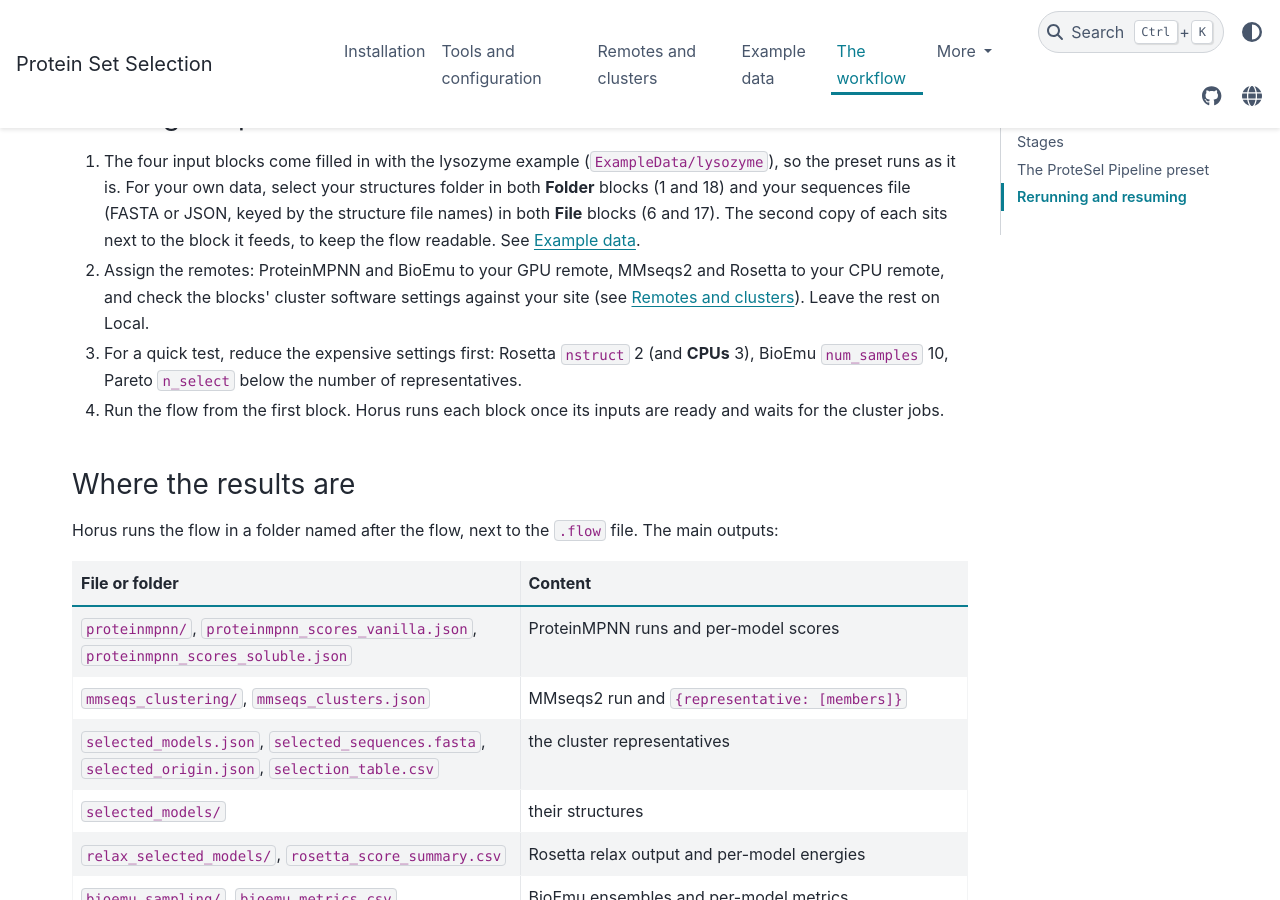
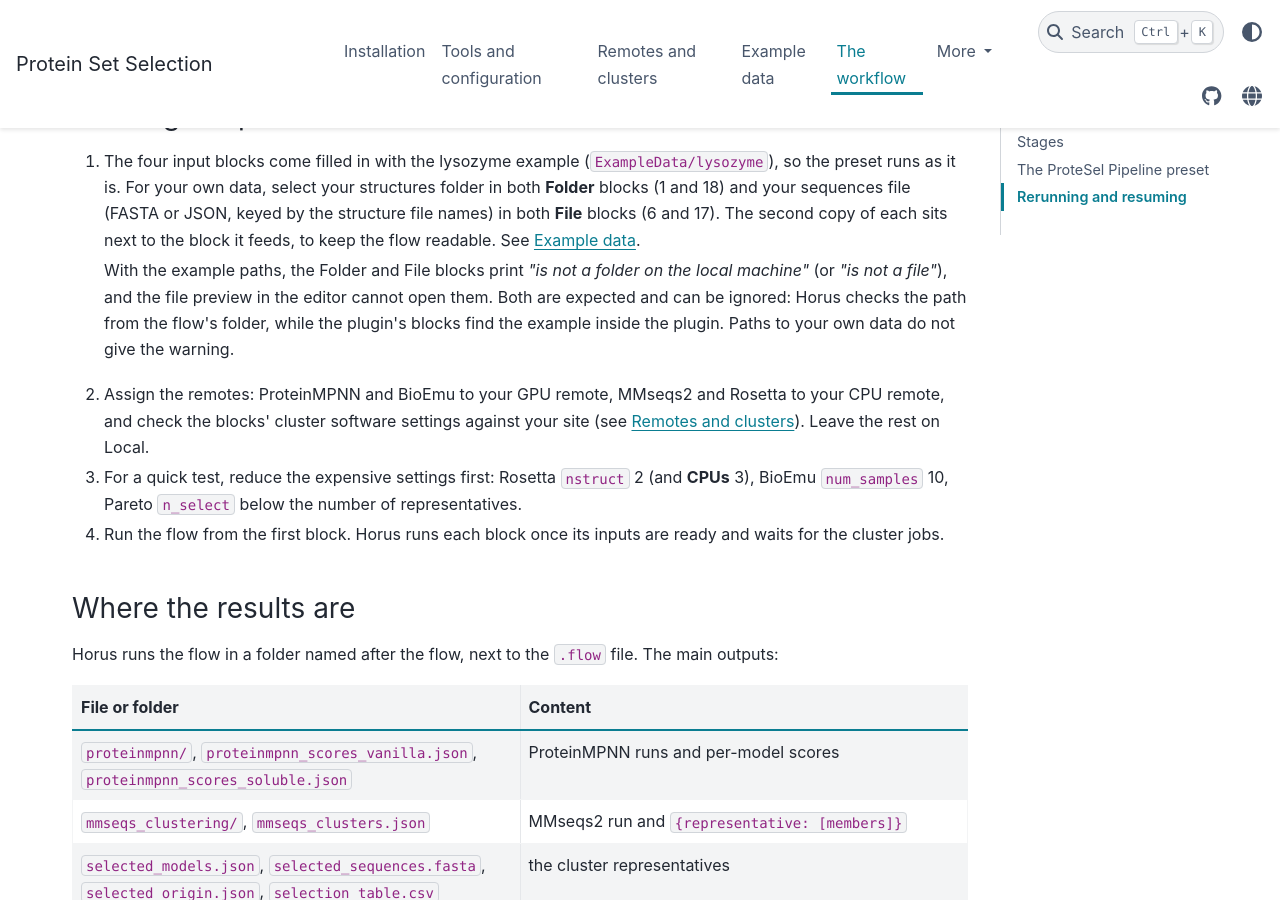
Before and after one commit to BSC-CNS-EAPM/protein-set-selection-horus, a Sphinx documentation site: the page built from docs/workflow.rst, in a window 1280 px wide and 900 px high, scrolled down 3572 px. Built offline with Sphinx 7.4.7 and the PyData theme 0.15.4, drawn with Linux system fonts in a browser that asks for light colours; pages that are not in the unit, such as notebooks, are missing from menus.

Commit message:
Explain the path warning for the preset's example data
The Folder and File blocks check a path from the flow's folder, so with the
preset's ExampleData paths they print "is not a folder/file on the local
machine" and the editor's file preview cannot open them, although the plugin's
blocks find the example and run. The preset steps now say the warning is
expected there.

Co-Authored-By: Claude Opus 5.5 <noreply@anthropic.com>

```diff
--- a/docs/workflow.rst
+++ b/docs/workflow.rst
@@ -164,6 +164,12 @@ Running the preset
    sequences file (FASTA or JSON, keyed by the structure file names) in both
    **File** blocks (6 and 17). The second copy of each sits next to the block it
    feeds, to keep the flow readable. See :doc:`example_data`.
+
+   With the example paths, the Folder and File blocks print *"is not a folder
+   on the local machine"* (or *"is not a file"*), and the file preview in the
+   editor cannot open them. Both are expected and can be ignored: Horus checks
+   the path from the flow's folder, while the plugin's blocks find the example
+   inside the plugin. Paths to your own data do not give the warning.
 2. Assign the remotes: ProteinMPNN and BioEmu to your GPU remote, MMseqs2 and
    Rosetta to your CPU remote, and check the blocks' cluster software settings
    against your site (see :doc:`remotes`). Leave the rest on Local.
```
